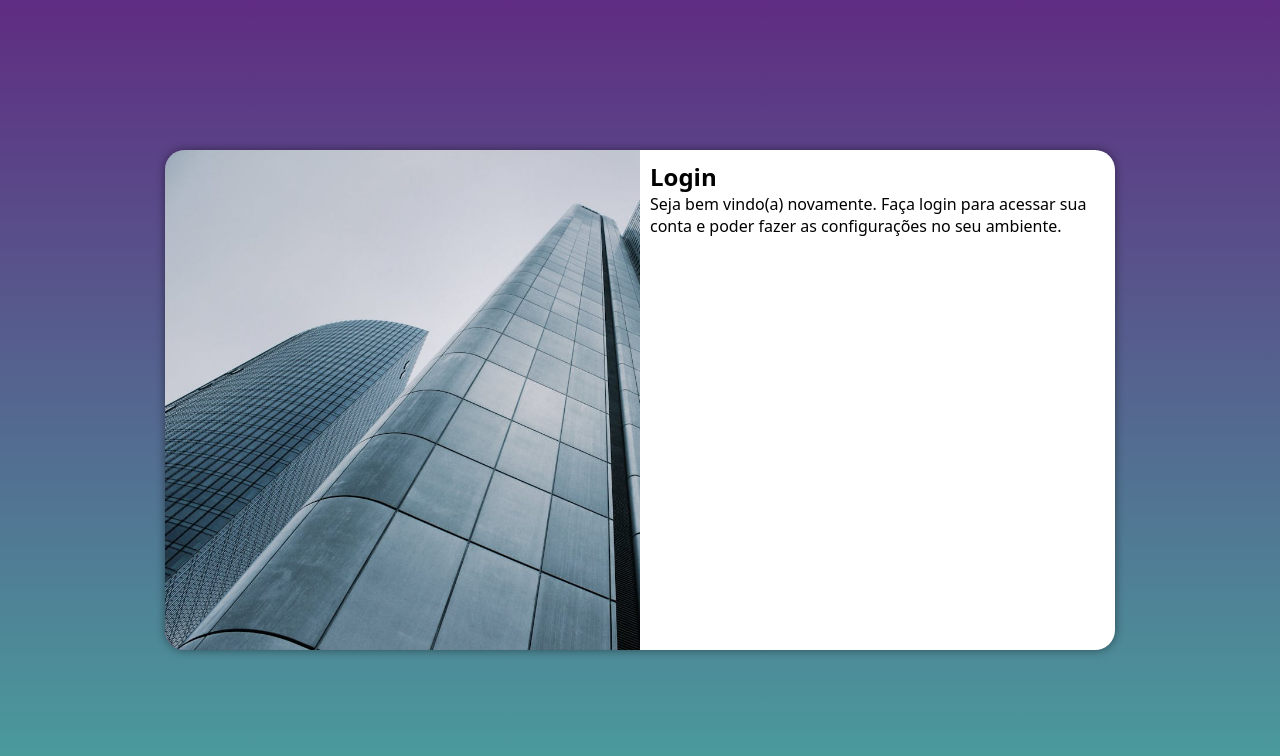
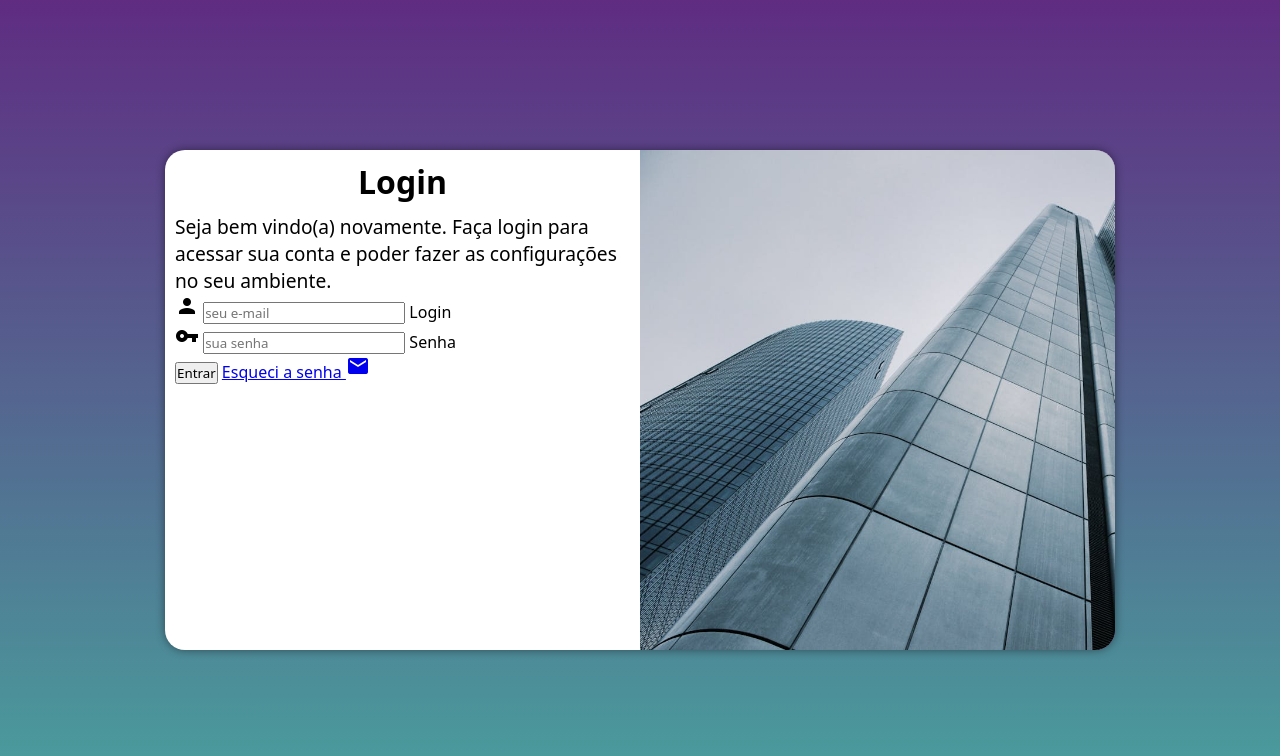
Before and after one commit to ygoralvesaraujo/projeto-login, a plain HTML site: page index.html in a window 1280 px wide. Drawn offline with Linux system fonts and the light colour scheme.

Commit message:
criei o formulario

```diff
--- a/estilos/style.css
+++ b/estilos/style.css
@@ -47,3 +47,12 @@ section#login > div#formulario {
     display: block;
     padding: 10px;
 }
+
+div#formulario > h1 {
+    text-align: center;
+    margin-bottom: 10px;
+}
+
+div#formulario > p {
+    font-size: 0.8em;
+}
--- a/index.html
+++ b/index.html
@@ -6,6 +6,8 @@
     <title>Login</title>
     <link rel="stylesheet" href="estilos/style.css">
     <link rel="stylesheet" href="media-query.css">
+    <link href="https://fonts.googleapis.com/icon?family=Material+Icons"
+      rel="stylesheet">
 </head>
 <body>
     <main>
@@ -16,8 +18,19 @@
             <div id="formulario">
                 <h1>Login</h1>
                 <p>Seja bem vindo(a) novamente. Faça login para acessar sua conta e poder fazer as configurações no seu ambiente.</p>
-                <form action="login.php" method="post">
-
+                <form action="login.php" method="post" autocomplete="on">
+                    <div class="campo">
+                        <span class="material-icons">person</span>
+                        <input type="email" name="login" id="ilogin" placeholder="seu e-mail" autocomplete="email" required maxlength="30">
+                        <label for="ilogin">Login</label>
+                    </div>
+                    <div class="campo">
+                        <span class="material-icons">vpn_key</span>
+                        <input type="password" name="senha" id="isenha" placeholder="sua senha" autocomplete="current-password" required minlength="8" maxlength="20">
+                        <label for="isenha">Senha</label>
+                    </div>
+                    <input type="submit" value="Entrar">
+                    <a href="esqueci.html">Esqueci a senha <span class="material-icons">mail</span></a>
                 </form>
             </div>
         </section>
--- a/media-query.css
+++ b/media-query.css
@@ -29,13 +29,21 @@
     }
 
     section#login > div#imagem {
-        float: left;
+        float: right;
         width: 50%;
         height: 100%;
     }
 
     section#login > div#formulario {
-        float: right;
+        float: left;
         width: 50%;
     }
+
+    div#formulario > h1 {
+        font-size: 2em;
+    }
+
+    div#formulario > p {
+        font-size: 1.2em;
+    }
 }
```
